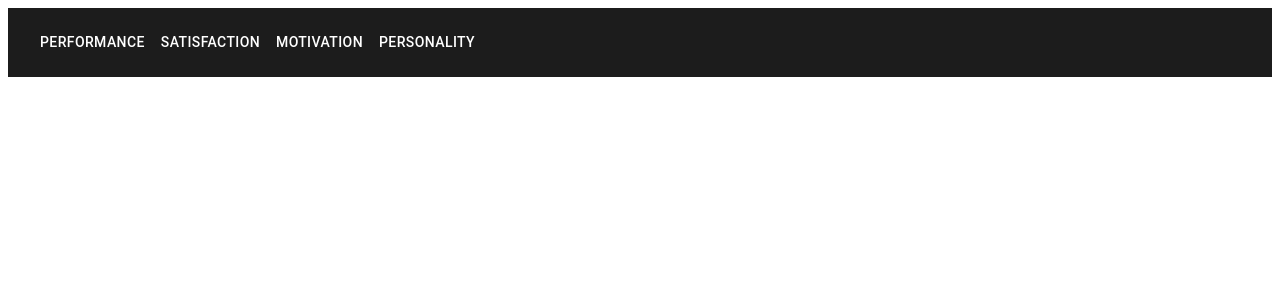
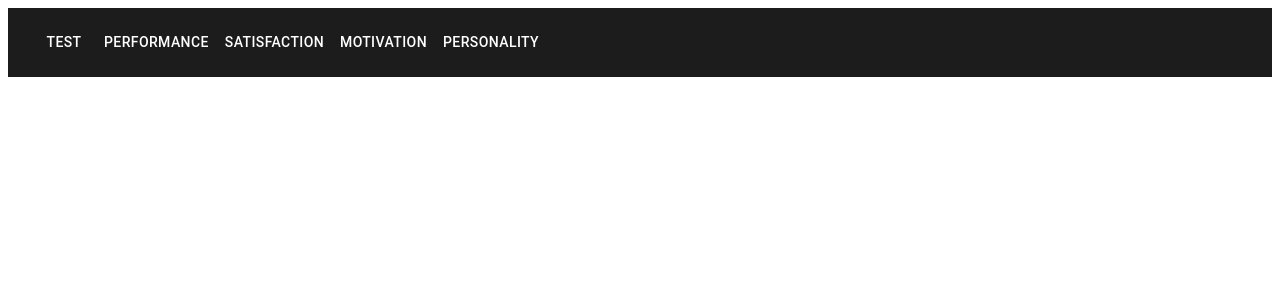
Before and after one commit to Motive-Metrics/motive-metrics, a React (Create React App) app in the folder static/manager-dashboard/: page / in a window 1280 px wide. Shown: the top 300 px of the page. Built offline with nearby package versions, Linux system fonts and the light colour scheme.

Commit message:
Updated navigation to seperate personality components

```diff
--- a/static/manager-dashboard/src/App.js
+++ b/static/manager-dashboard/src/App.js
@@ -34,7 +34,7 @@ function App() {
                     <Route path="/motivation" element={<Motivation/>}/>
                     <Route path="/performance" element={<PerformancePieChart/>}/>
                     <Route path="/personality" element={<PersonalityHomePage/>}/>
-                    <Route path="/personality-test" element={<PersonalityTest/>}/>
+                    <Route path="/test" element={<PersonalityTest/>}/>
                 </Routes>
             </Router>
         </ThemeProvider>
--- a/static/manager-dashboard/src/Components/PersonalityHomePage.js
+++ b/static/manager-dashboard/src/Components/PersonalityHomePage.js
@@ -4,15 +4,8 @@ import { invoke } from '@forge/bridge';
 import PersonalityChart from './PersonalityChart';
 
 function PersonalityHomePage() {
-    const [personalityTestResult, setPersonalityTestResult] = useState(null);
-
-    useEffect(() => {
-        //console.log(personalityTestResult);
-    },[personalityTestResult]);
-
     return (
         <div>
-            <Link to="/personality-test">Take personality test</Link>
             <PersonalityChart/>
         </div>
     );
--- a/static/manager-dashboard/src/shared/ResponsiveAppBar.js
+++ b/static/manager-dashboard/src/shared/ResponsiveAppBar.js
@@ -28,7 +28,7 @@ const ResponsiveAppBar = () => {
     setAnchorElUser(null);
   };
 
-  const pages = ['Performance', 'Satisfaction', 'Motivation', 'Personality'];
+  const pages = ['Test', 'Performance', 'Satisfaction', 'Motivation', 'Personality'];
 
   return (
     <AppBar position="static" color="primary" style={{boxShadow: 'none'}}>
```
Also changed, not shown: 1 other file (tests, documents, lock files or other folders).
